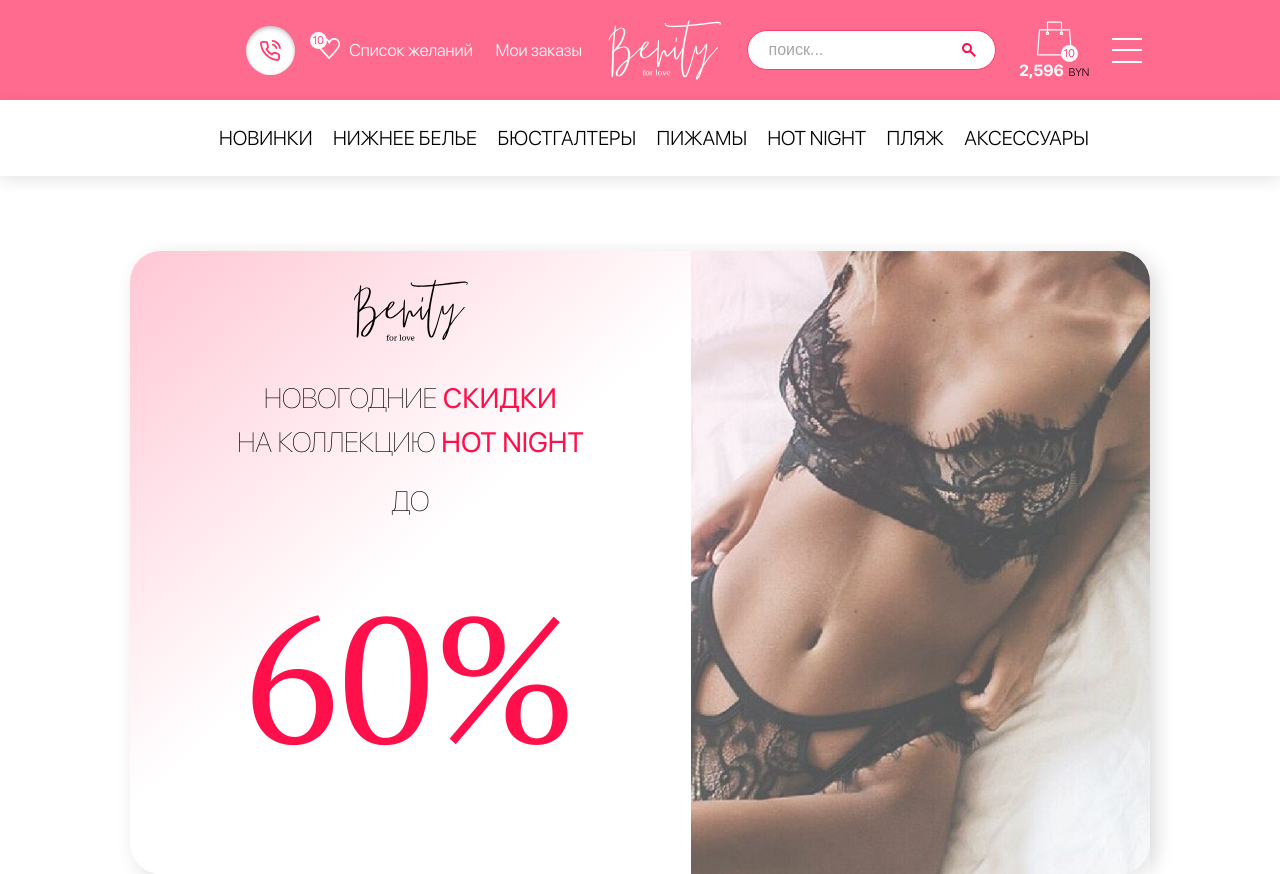
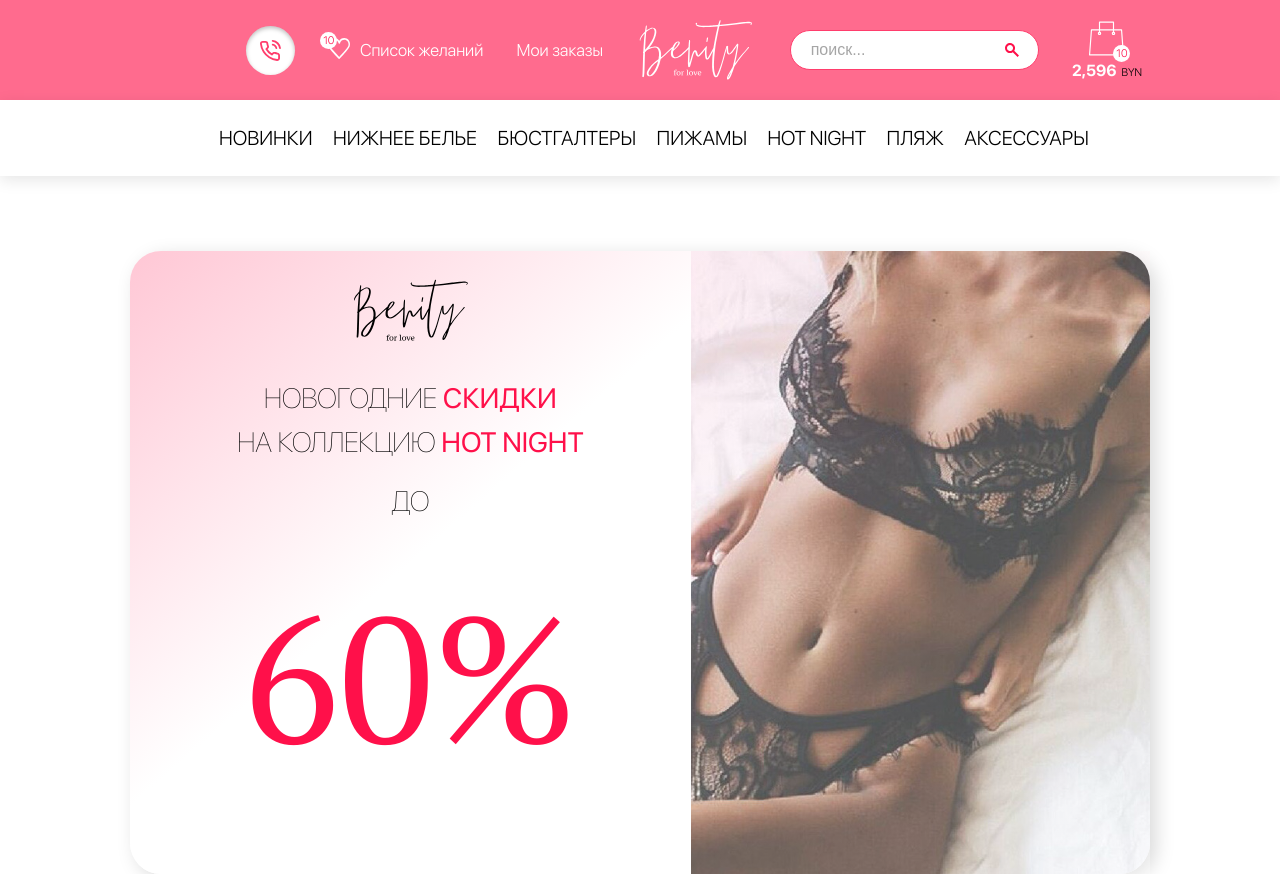
Before and after one commit to 707404D/Benity-for-love-shop, a plain HTML site: page index.html in a window 1280 px wide. Shown: the top 874 px of the page. Drawn offline with nearby package versions, Linux system fonts and the light colour scheme; files that its build step writes are made by us from their sources.

Commit message:
Add files via upload

```diff
--- a/blocks/_header.scss
+++ b/blocks/_header.scss
@@ -308,10 +308,9 @@
    padding: 0;
    border: 0;
    background: none;
-   display: block;
    width: 30px;
    height: 25px;
-   display: flex;
+   display: none;
    justify-content: center;
    align-items: center;
    order: 2;
@@ -356,4 +355,7 @@
          background-color: #ff3d6c;
       }
    }
+   @media (max-width: 1200px) {
+      display: flex;
+   }
 }
```
